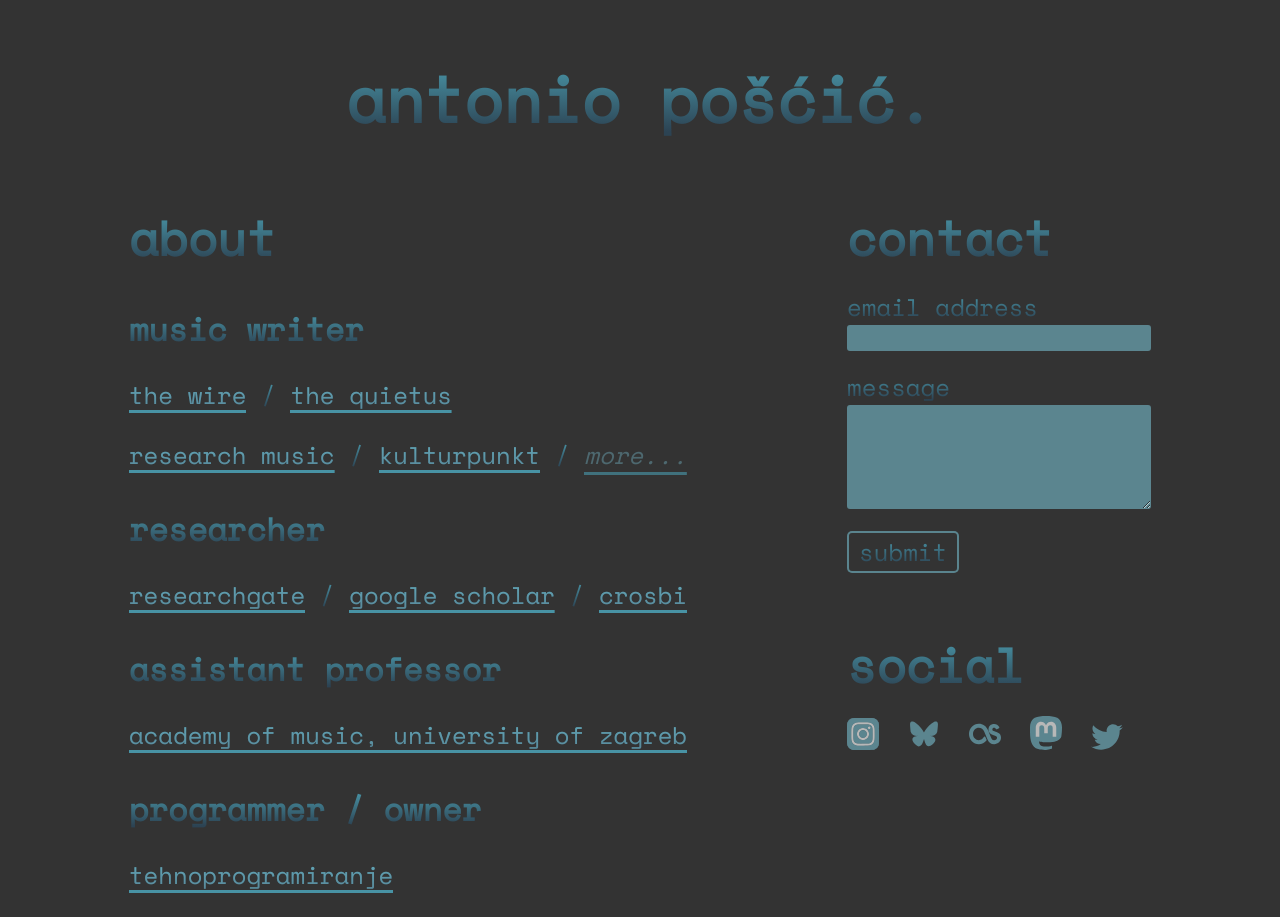
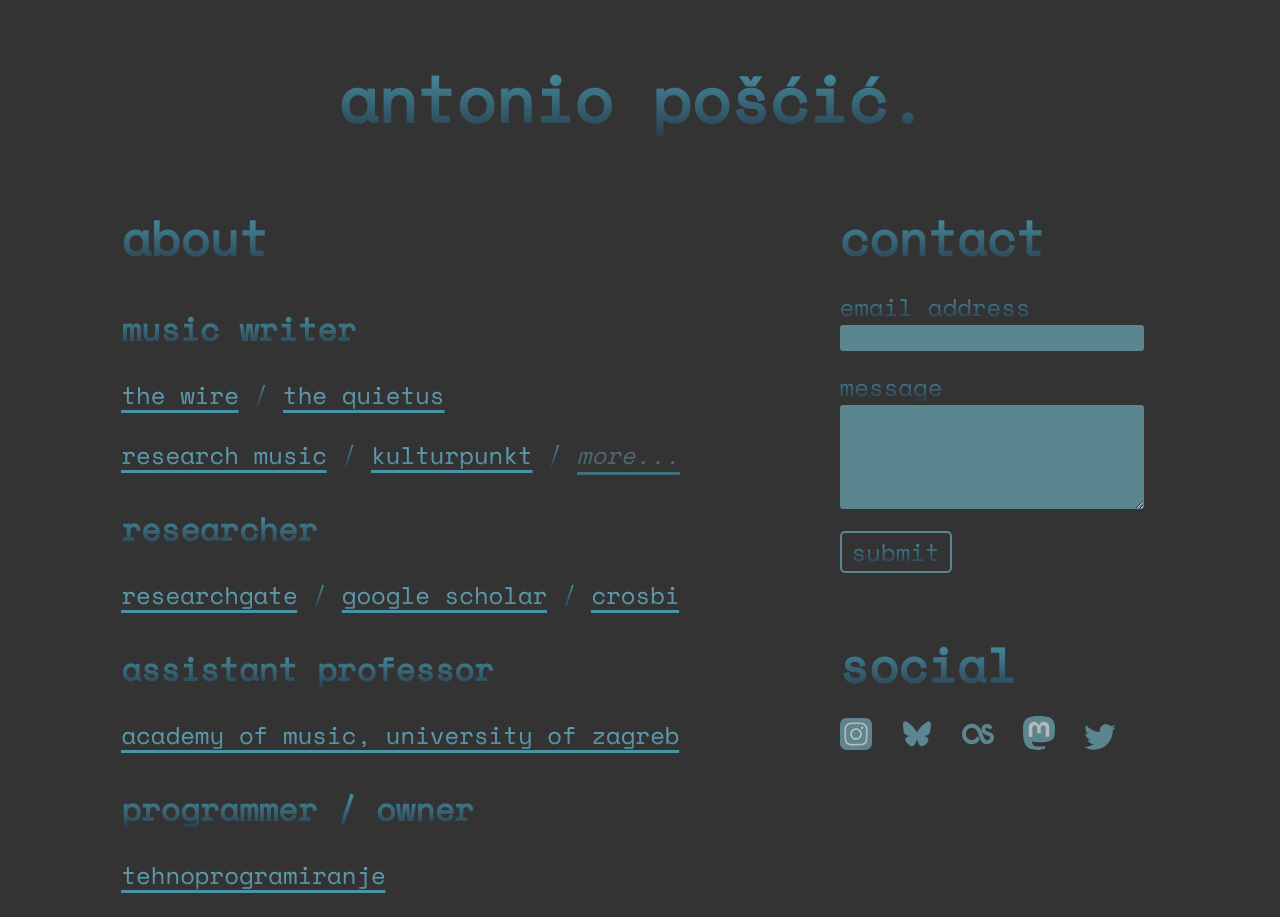
Before and after one commit to aposcic/aposcic.github.io, a plain HTML site: page index.html in a window 1280 px wide. Drawn offline with nearby package versions, Linux system fonts and the light colour scheme.

Commit message:
Prevent layout shift when scrollbar appears

```diff
--- a/css/style.css
+++ b/css/style.css
@@ -1,5 +1,10 @@
 /*noinspection CssUnknownTarget*/
 @import url('https://fonts.googleapis.com/css2?family=Space+Mono&display=swap');
+
+html {
+  overflow-y: auto;
+  scrollbar-gutter: stable;
+}
 
 .pretty-face {
   margin-bottom: 1rem;
```
